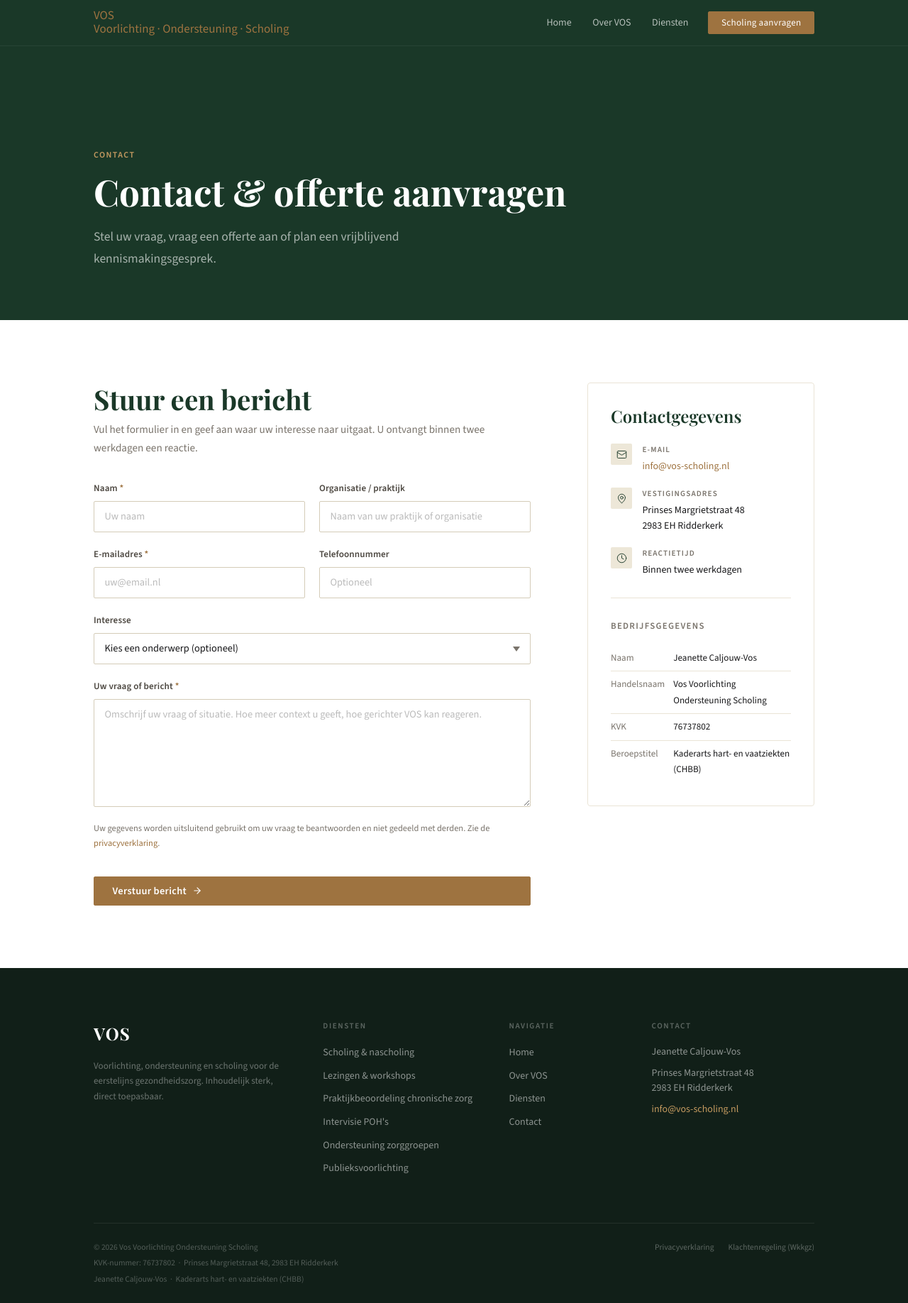
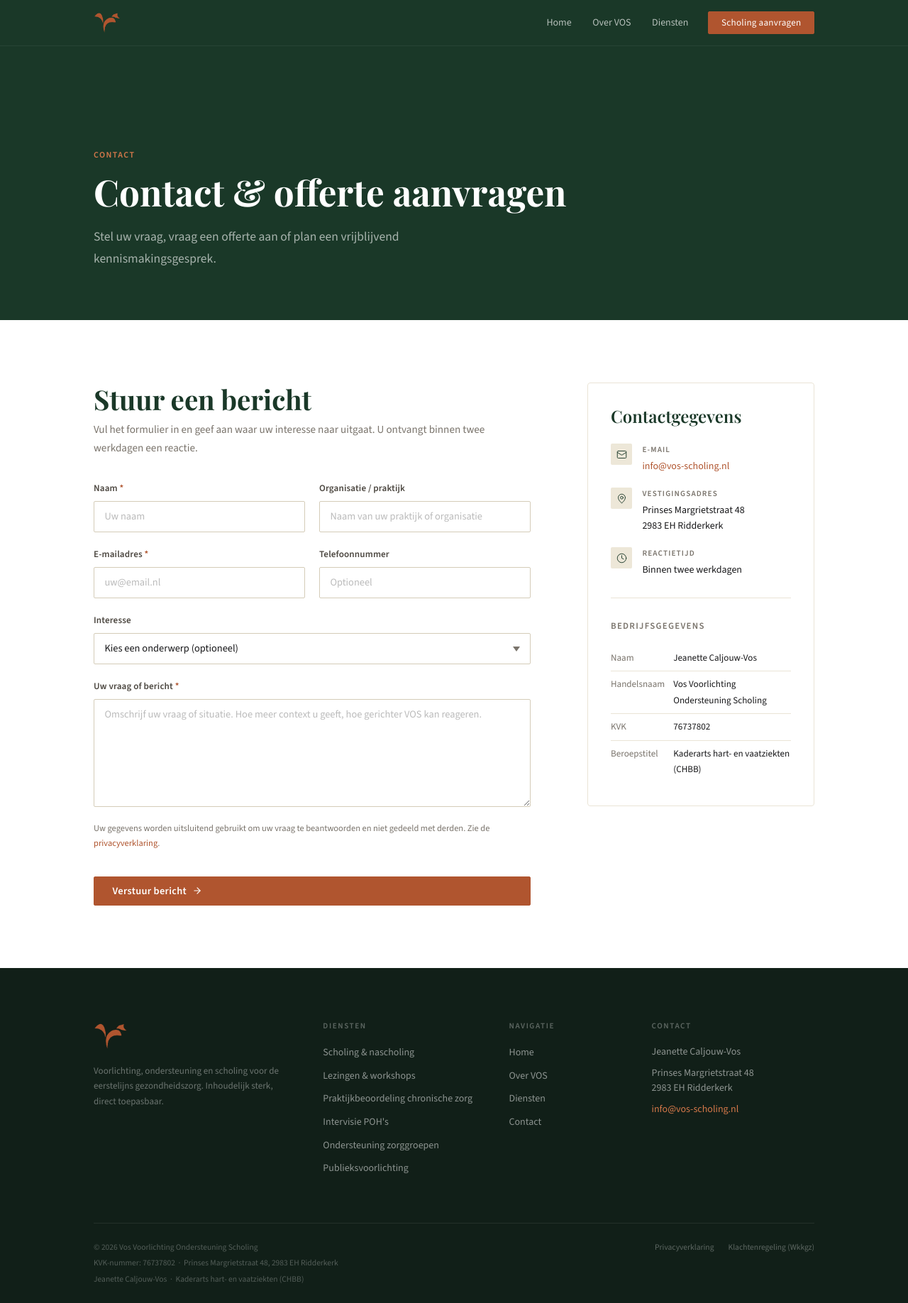
Before and after one commit to juliuspleunes4/VOS, a React (Vite) app in the folder vos-website/: page /contact in a window 1280 px wide. Shown: the whole page at 71% size. Built offline with nearby package versions, Linux system fonts and the light colour scheme; a web font is replaced by a local one.

Commit message:
feat: logo added

```diff
--- a/vos-website/src/components/Footer.css
+++ b/vos-website/src/components/Footer.css
@@ -14,12 +14,10 @@
   border-bottom: 1px solid rgba(255,255,255,0.08);
 }
 
-.footer__mark {
-  font-family: var(--font-display);
-  font-size: 1.5rem;
-  font-weight: 700;
-  color: var(--white);
-  letter-spacing: 0.05em;
+.footer__logo-img {
+  height: 48px;
+  width: auto;
+  display: block;
   margin-bottom: 0.85rem;
 }
 .footer__tagline {
@@ -59,7 +57,7 @@
   line-height: 1.5;
 }
 .footer__contact a {
-  color: #C49A60;
+  color: #D4784A;
   text-decoration: none;
 }
 .footer__contact a:hover { color: var(--white); }
--- a/vos-website/src/components/Footer.jsx
+++ b/vos-website/src/components/Footer.jsx
@@ -7,7 +7,7 @@ export default function Footer() {
       <div className="container">
         <div className="footer__grid">
           <div className="footer__brand">
-            <div className="footer__mark">VOS</div>
+            <img src="/logo.png" alt="VOS" className="footer__logo-img" />
             <p className="footer__tagline">
               Voorlichting, ondersteuning en scholing voor de eerstelijns gezondheidszorg.
               Inhoudelijk sterk, direct toepasbaar.
--- a/vos-website/src/components/Navbar.css
+++ b/vos-website/src/components/Navbar.css
@@ -18,29 +18,17 @@
 }
 
 .navbar__logo {
-  display: flex;
-  flex-direction: column;
+  display: block;
   text-decoration: none;
-  line-height: 1.1;
   flex-shrink: 0;
+  line-height: 0;
 }
 .navbar__logo:hover { text-decoration: none; }
 
-.navbar__logo-mark {
-  font-family: var(--font-display);
-  font-size: 1.45rem;
-  font-weight: 700;
-  color: var(--white);
-  letter-spacing: 0.05em;
-}
-.navbar__logo-sub {
-  font-family: var(--font-body);
-  font-size: 0.58rem;
-  font-weight: 500;
-  color: rgba(255,255,255,0.38);
-  letter-spacing: 0.18em;
-  text-transform: uppercase;
-  margin-top: 1px;
+.navbar__logo-img {
+  height: 38px;
+  width: auto;
+  display: block;
 }
 
 .navbar__nav {
--- a/vos-website/src/components/Navbar.jsx
+++ b/vos-website/src/components/Navbar.jsx
@@ -18,8 +18,7 @@ export default function Navbar() {
     <header className={`navbar${scrolled ? ' navbar--scrolled' : ''}`}>
       <div className="navbar__inner container">
         <Link to="/" className="navbar__logo" onClick={closeMenu}>
-          <span className="navbar__logo-vos">VOS</span>
-          <span className="navbar__logo-tagline">Voorlichting · Ondersteuning · Scholing</span>
+          <img src="/logo.png" alt="VOS" className="navbar__logo-img" />
         </Link>
 
         <button
--- a/vos-website/src/index.css
+++ b/vos-website/src/index.css
@@ -2,8 +2,8 @@
   --green-deep: #1A3828;
   --green-mid: #24503A;
   --green-hover: #2D5F46;
-  --brass: #9E7340;
-  --brass-light: #B98A54;
+  --brass: #B0552F;
+  --brass-light: #C4683F;
   --cream: #F7F3EC;
   --cream-dark: #EDE7D8;
   --white: #FFFFFF;
@@ -99,7 +99,7 @@ img { max-width: 100%; display: block; }
   color: var(--brass);
   margin-bottom: 0.75rem;
 }
-.section--dark .label { color: #C49A60; }
+.section--dark .label { color: #D4784A; }
 
 /* Section intro text */
 .intro {
@@ -174,7 +174,7 @@ img { max-width: 100%; display: block; }
   background: var(--green-deep);
   padding: 9rem 0 4.5rem;
 }
-.page-header .label { color: #C49A60; }
+.page-header .label { color: #D4784A; }
 .page-header h1 {
   color: var(--white);
   margin-bottom: 1rem;
--- a/vos-website/src/pages/Home.css
+++ b/vos-website/src/pages/Home.css
@@ -51,7 +51,7 @@
   font-weight: 600;
   letter-spacing: 0.1em;
   text-transform: uppercase;
-  color: #C49A60;
+  color: #D4784A;
   margin-bottom: 1.25rem;
   padding-bottom: 1.25rem;
   border-bottom: 1px solid rgba(255,255,255,0.08);
@@ -77,7 +77,7 @@
   width: 4px;
   height: 4px;
   border-radius: 50%;
-  background: #C49A60;
+  background: #D4784A;
   flex-shrink: 0;
 }
 
@@ -174,7 +174,7 @@
   justify-content: center;
   background: rgba(255,255,255,0.08);
   border-radius: var(--radius-sm);
-  color: #C49A60;
+  color: #D4784A;
   flex-shrink: 0;
   margin-top: 0.1rem;
 }
```
